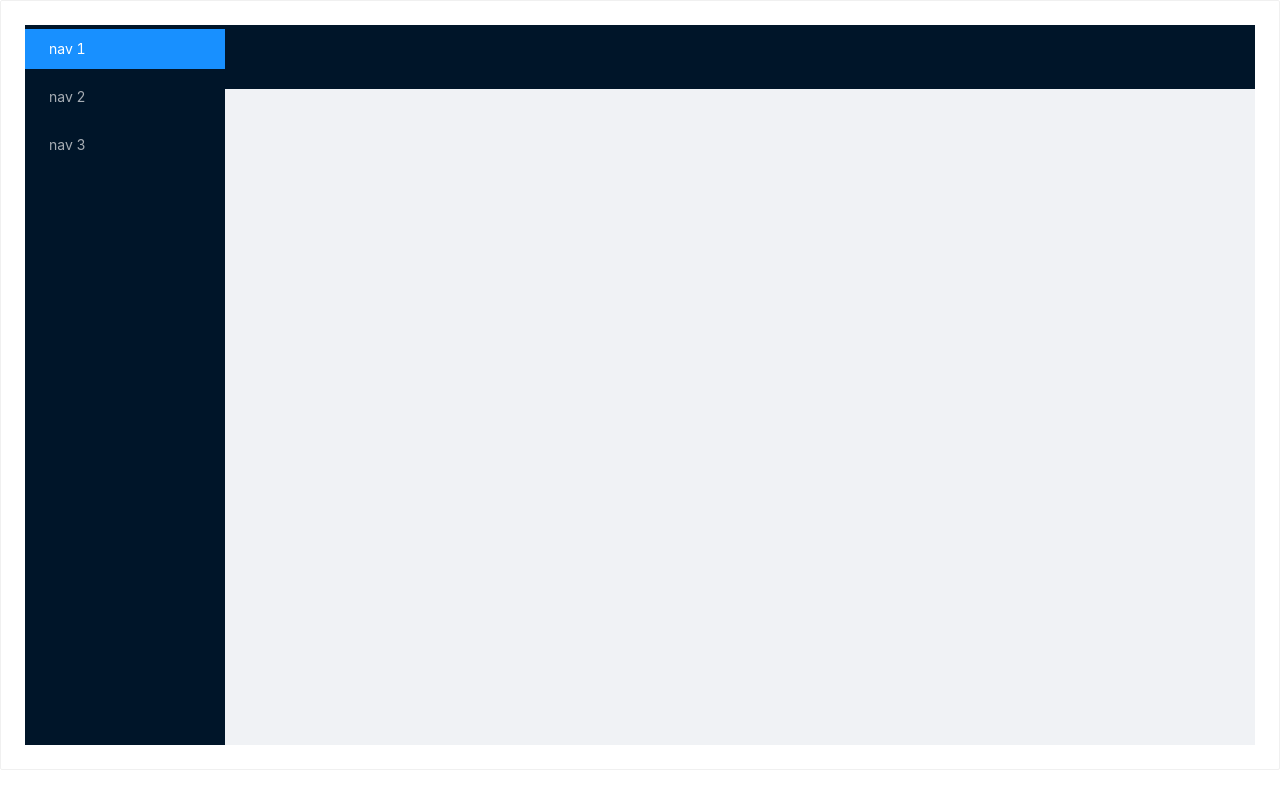
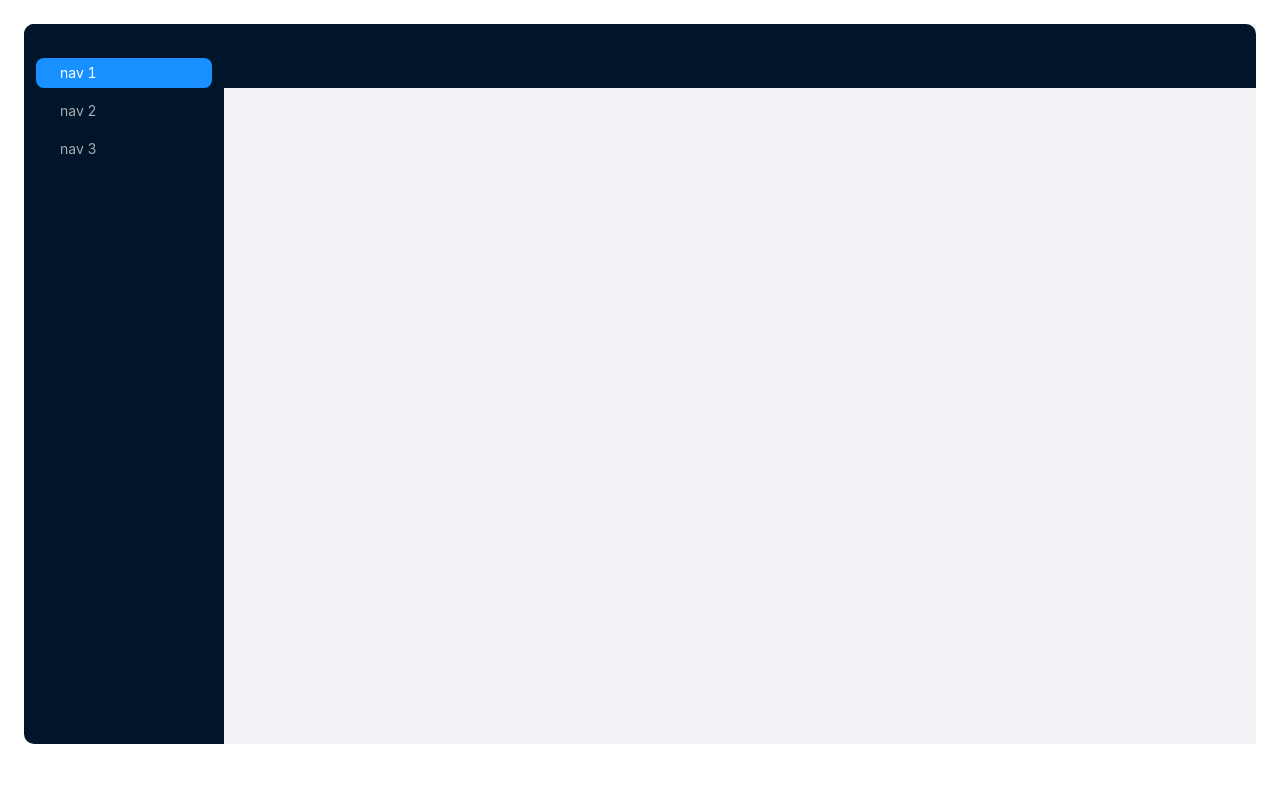
Before and after one commit to Jake-SHJ/jake-shj.github.io, a React (Create React App) app: page / in a window 1280 px wide. Built offline with nearby package versions, Linux system fonts and the light colour scheme.

Commit message:
feat: create base layout

```diff
--- a/src/App.tsx
+++ b/src/App.tsx
@@ -1,36 +1,60 @@
 import "antd/dist/antd.css";
 import styled from "styled-components";
-import { Card, Layout, Menu } from "antd";
+import { Layout, Menu, Card } from "antd";
 const { Header, Sider, Content } = Layout;
+
+const StyledLayout = styled(Layout)`
+  background-color: #fff;
+`;
 
 const StyledSider = styled(Sider)`
   overflow: auto;
   height: 90vh;
   left: 0;
+  border-radius: 10px 0 0 10px;
 `;
 
-const StyledCard = styled(Card)`
-  padding: 0;
+const StyledHeader = styled(Header)`
+  border-radius: 0 10px 0 0;
+`;
+
+const StyledContent = styled(Content)`
+  border-radius: 0 0 10px 0;
+  background-color: #f0f2f5;
+`;
+
+const StyledItem = styled(Menu.Item)`
+  && {
+    height: 30px;
+    line-height: 30px;
+    border-radius: 8px;
+  }
 `;
 
 const App = () => {
   return (
     <div className="App">
-      <StyledCard>
-        <Layout>
+      <Card style={{ border: 0 }}>
+        <StyledLayout>
           <StyledSider>
-            <Menu theme="dark" mode="inline" defaultSelectedKeys={["1"]}>
-              <Menu.Item key="1">nav 1</Menu.Item>
-              <Menu.Item key="2">nav 2</Menu.Item>
-              <Menu.Item key="3">nav 3</Menu.Item>
+            <Menu
+              theme="dark"
+              mode="inline"
+              defaultSelectedKeys={["1"]}
+              style={{ padding: "0 12px" }}
+            >
+              <div style={{ height: "30px" }}></div>
+              <StyledItem key="1">nav 1</StyledItem>
+              <StyledItem key="2">nav 2</StyledItem>
+              <StyledItem key="3">nav 3</StyledItem>
             </Menu>
           </StyledSider>
           <Layout>
-            <Header></Header>
-            <Content></Content>
+            <StyledHeader></StyledHeader>
+            <StyledContent></StyledContent>
           </Layout>
-        </Layout>
-      </StyledCard>
+        </StyledLayout>
+      </Card>
     </div>
   );
 };
```
